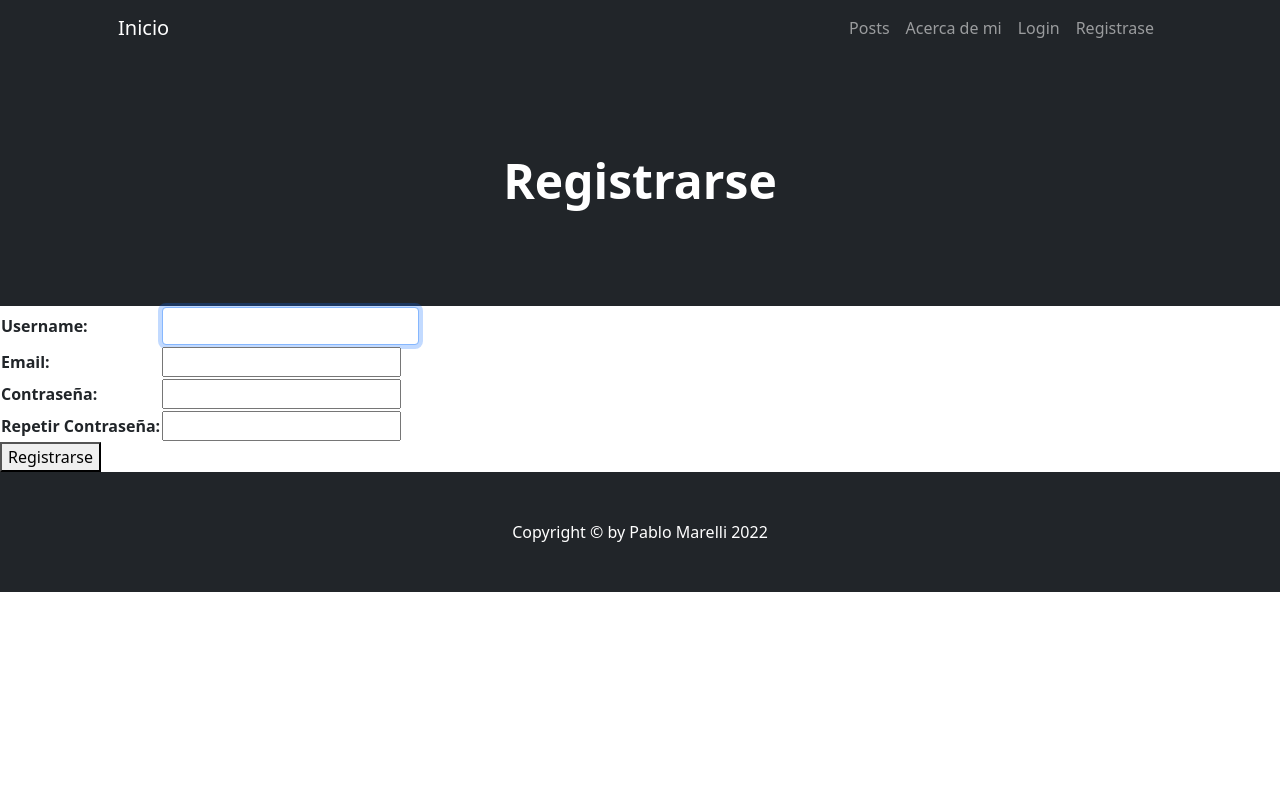
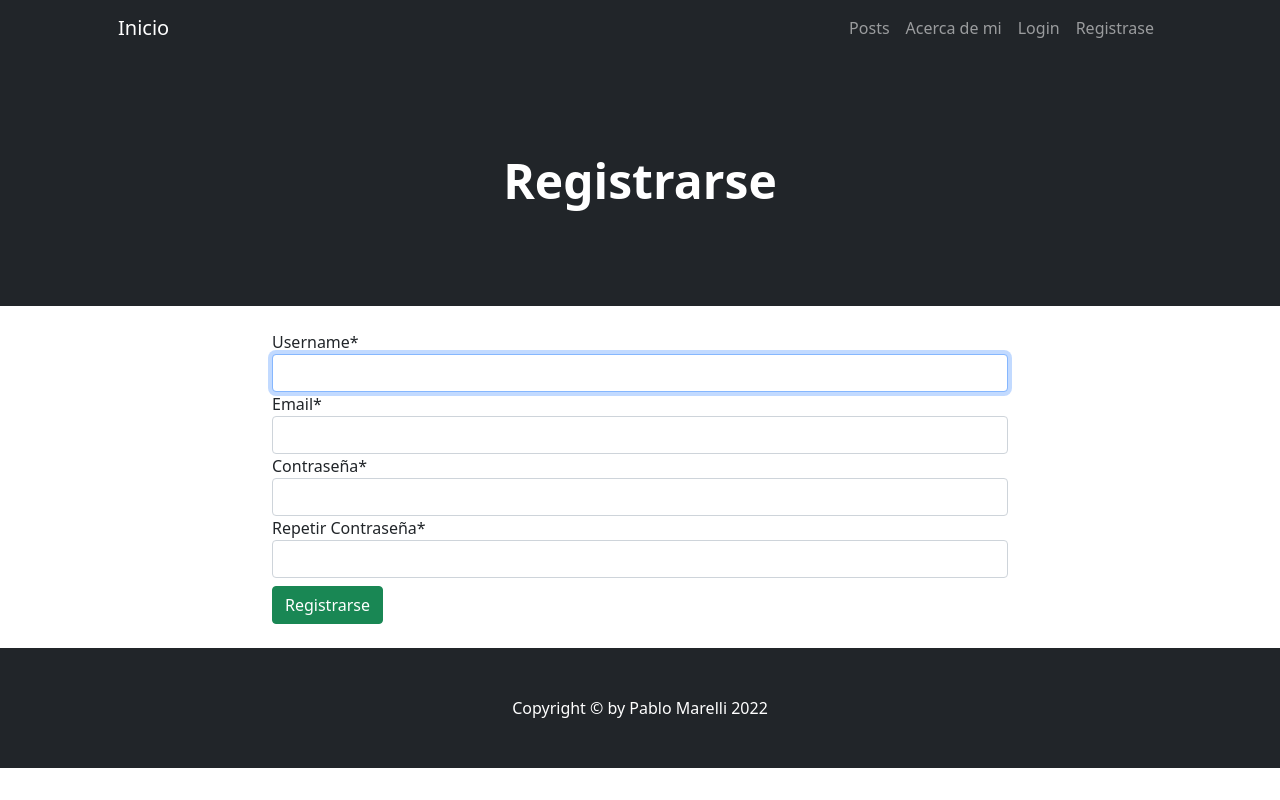
Before and after one commit to PabloDerRohe/entrega-final-blog, a Django app: page /accounts/registrar/ in a window 1280 px wide. Run offline with Django 4.2, Linux system fonts and the light colour scheme; some libraries are stand-ins or nearby versions.

Commit message:
Minor adjustments

```diff
--- a/accounts/templates/accounts/registrar.html
+++ b/accounts/templates/accounts/registrar.html
@@ -1,5 +1,6 @@
 {% extends 'index/index.html' %}
 
+{% load crispy_forms_tags %}
 
 {% block headerIndex %}
 
@@ -13,12 +14,20 @@
         {{msj}}
     {% endif %}
 
-    <form action={% url 'registrar' %} method="post">
-        {% csrf_token %}
-        <table>
-            {{form.as_table}}
-        </table>
-        <button>Registrarse</button>
-    </form>
+    <div class="container">
+        <div class="row justify-content-center">
+            <div class="col-8">
+                <form action={% url 'registrar' %} method="POST">
+                    {% csrf_token %}
+                    <div class="form-group mt-4 mb-4">
+                        {{ form|crispy }}
+                        <div class="col mt-2 mb-2">
+                            <button class="btn btn-success">Registrarse</button>
+                        </div>
+                    </div>
+                </form>
+            </div>
+        </div>
+    </div>
 
 {% endblock bodyIndex %}
--- a/index/templates/index/about.html
+++ b/index/templates/index/about.html
@@ -36,7 +36,6 @@
             <p>
                 Soy un arquitecto recibido de la UNLP que decidio darle una oportunidad al mundo de la programacion
                 y el desarrollo web. Entusiasta de las finanzas, las inversiones, la independencia financiera.
-                Gracias Cristian, Maxi y Coder por todo.
             </p>
             Por Pablo Marelli
             <br>
--- a/index/templates/index/index.html
+++ b/index/templates/index/index.html
@@ -82,6 +82,7 @@
         </header>
         <!-- Features section-->
         {% block bodyIndex %}
+
             <div class="container px-10">
                 <div class="row gx-10 justify-content-center">
                     <div class="col-lg-12">
```
Also changed, not shown: blogfinanzas/settings.py (+5 -7 lines), requirements.txt (+8 -15 lines), 3 other files.
